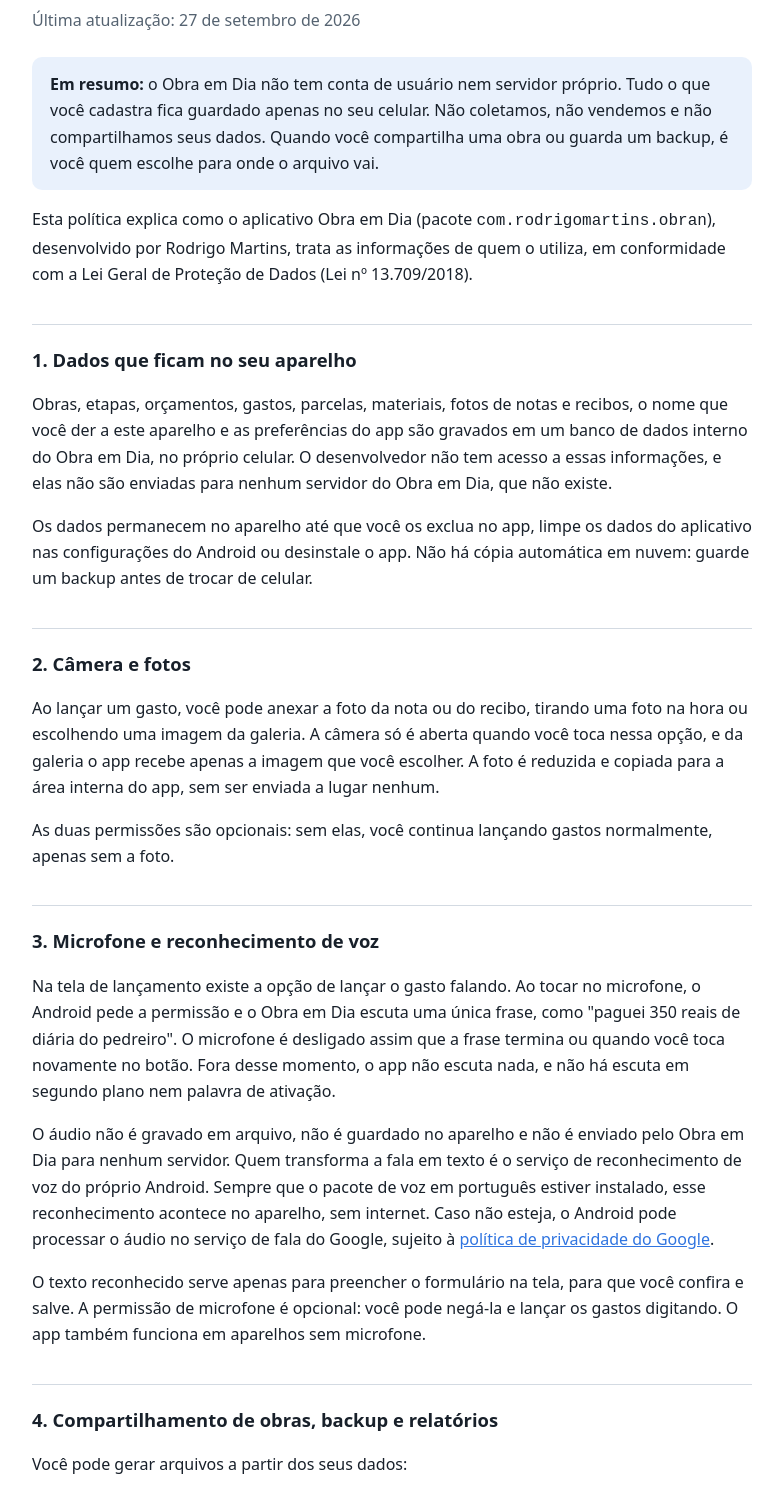
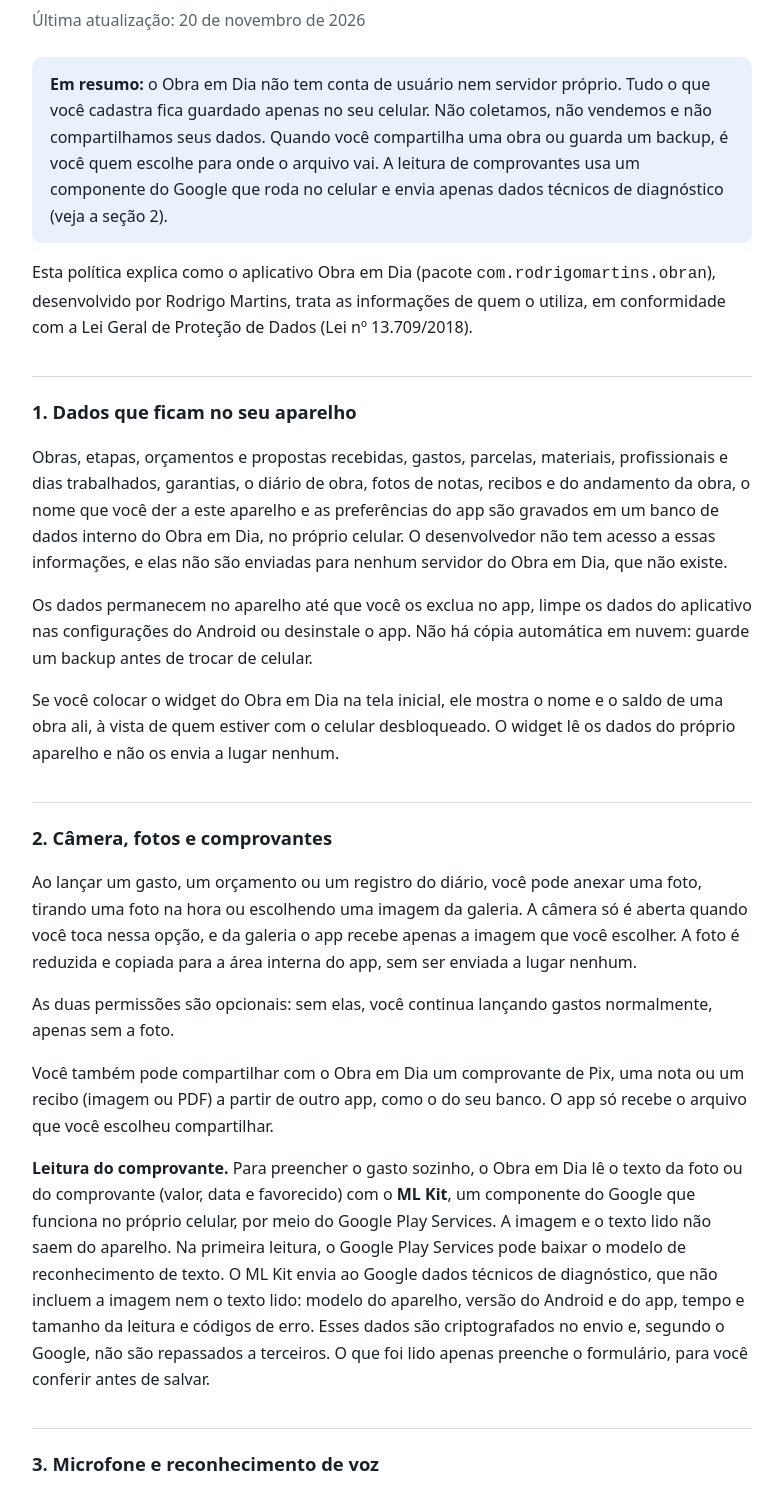
Before and after one commit to rodmartinslima/obraN-privacidade, a plain HTML site: page index.html in a window 1280 px wide. Shown: the part 85-1576 px from the top of the page, without its empty margins (248-1031 px from the left). Drawn offline with Linux system fonts and the light colour scheme.

Commit message:
Politica: leitura de comprovantes pelo ML Kit, novos dados e widget
A leitura do comprovante usa o ML Kit do Google, que roda no aparelho mas
envia ao Google dados tecnicos de diagnostico (modelo, versoes, tempo de
leitura, erros). A politica dizia que nada saia do celular; agora descreve
esse envio, o recebimento de arquivos compartilhados, os dados novos que
ficam no aparelho (diarias, garantias, diario, propostas) e o widget.

Co-Authored-By: Claude Opus 5.5 <noreply@anthropic.com>

```diff
--- a/index.html
+++ b/index.html
@@ -23,28 +23,41 @@
 <body>
 <main>
 <h1>Política de Privacidade do Obra em Dia</h1>
-<p class="data">Última atualização: 27 de setembro de 2026</p>
+<p class="data">Última atualização: 20 de novembro de 2026</p>
 
 <p class="resumo"><strong>Em resumo:</strong> o Obra em Dia não tem conta de usuário nem servidor próprio. Tudo o que você
 cadastra fica guardado apenas no seu celular. Não coletamos, não vendemos e não compartilhamos seus dados. Quando você
-compartilha uma obra ou guarda um backup, é você quem escolhe para onde o arquivo vai.</p>
+compartilha uma obra ou guarda um backup, é você quem escolhe para onde o arquivo vai. A leitura de comprovantes
+usa um componente do Google que roda no celular e envia apenas dados técnicos de diagnóstico (veja a seção 2).</p>
 
 <p>Esta política explica como o aplicativo Obra em Dia (pacote <code>com.rodrigomartins.obran</code>), desenvolvido por
 Rodrigo Martins, trata as informações de quem o utiliza, em conformidade com a Lei Geral de Proteção de Dados
 (Lei nº 13.709/2018).</p>
 
 <h2>1. Dados que ficam no seu aparelho</h2>
-<p>Obras, etapas, orçamentos, gastos, parcelas, materiais, fotos de notas e recibos, o nome que você der a este aparelho e
+<p>Obras, etapas, orçamentos e propostas recebidas, gastos, parcelas, materiais, profissionais e dias trabalhados,
+garantias, o diário de obra, fotos de notas, recibos e do andamento da obra, o nome que você der a este aparelho e
 as preferências do app são gravados em um banco de dados interno do Obra em Dia, no próprio celular. O desenvolvedor não
 tem acesso a essas informações, e elas não são enviadas para nenhum servidor do Obra em Dia, que não existe.</p>
 <p>Os dados permanecem no aparelho até que você os exclua no app, limpe os dados do aplicativo nas configurações do
 Android ou desinstale o app. Não há cópia automática em nuvem: guarde um backup antes de trocar de celular.</p>
+<p>Se você colocar o widget do Obra em Dia na tela inicial, ele mostra o nome e o saldo de uma obra ali, à vista de quem
+estiver com o celular desbloqueado. O widget lê os dados do próprio aparelho e não os envia a lugar nenhum.</p>
 
-<h2>2. Câmera e fotos</h2>
-<p>Ao lançar um gasto, você pode anexar a foto da nota ou do recibo, tirando uma foto na hora ou escolhendo uma imagem da
+<h2>2. Câmera, fotos e comprovantes</h2>
+<p>Ao lançar um gasto, um orçamento ou um registro do diário, você pode anexar uma foto, tirando uma foto na hora ou escolhendo uma imagem da
 galeria. A câmera só é aberta quando você toca nessa opção, e da galeria o app recebe apenas a imagem que você escolher.
 A foto é reduzida e copiada para a área interna do app, sem ser enviada a lugar nenhum.</p>
 <p>As duas permissões são opcionais: sem elas, você continua lançando gastos normalmente, apenas sem a foto.</p>
+<p>Você também pode compartilhar com o Obra em Dia um comprovante de Pix, uma nota ou um recibo (imagem ou PDF) a partir
+de outro app, como o do seu banco. O app só recebe o arquivo que você escolheu compartilhar.</p>
+<p><strong>Leitura do comprovante.</strong> Para preencher o gasto sozinho, o Obra em Dia lê o texto da foto ou do
+comprovante (valor, data e favorecido) com o <strong>ML Kit</strong>, um componente do Google que funciona no próprio
+celular, por meio do Google Play Services. A imagem e o texto lido não saem do aparelho. Na primeira leitura, o Google
+Play Services pode baixar o modelo de reconhecimento de texto. O ML Kit envia ao Google dados técnicos de
+diagnóstico, que não incluem a imagem nem o texto lido: modelo do aparelho, versão do Android e do app, tempo e tamanho
+da leitura e códigos de erro. Esses dados são criptografados no envio e, segundo o Google, não são repassados a
+terceiros. O que foi lido apenas preenche o formulário, para você conferir antes de salvar.</p>
 
 <h2>3. Microfone e reconhecimento de voz</h2>
 <p>Na tela de lançamento existe a opção de lançar o gasto falando. Ao tocar no microfone, o Android pede a permissão e o
@@ -77,6 +90,7 @@ de quem recebe. Ao importar um arquivo de outra pessoa, os dados dele são mescl
 <table>
   <tr><th>Serviço</th><th>Quando é usado</th><th>O que recebe</th></tr>
   <tr><td>Serviço de reconhecimento de voz do Android</td><td>Ao lançar um gasto pela voz</td><td>O áudio da frase falada, processado no próprio aparelho quando há pacote de voz em português instalado</td></tr>
+  <tr><td>ML Kit (Google), pelo Google Play Services</td><td>Ao ler o texto de uma foto ou de um comprovante compartilhado</td><td>Nada da imagem nem do texto lido, que ficam no aparelho; apenas dados técnicos de diagnóstico: modelo do aparelho, versão do Android e do app, tempo e tamanho da leitura e códigos de erro</td></tr>
   <tr><td>Google Play</td><td>Ao comprar ou restaurar o Obra em Dia Pro</td><td>A compra é processada pelo Google; o app recebe apenas a confirmação de que o produto foi adquirido</td></tr>
 </table>
 </div>
@@ -86,7 +100,8 @@ de quem recebe. Ao importar um arquivo de outra pessoa, os dados dele são mescl
 <h2>6. O que o Obra em Dia não faz</h2>
 <ul>
   <li>Não exige cadastro, login ou e-mail.</li>
-  <li>Não usa ferramentas de análise, rastreamento ou publicidade.</li>
+  <li>Não usa ferramentas de análise, rastreamento ou publicidade. O único envio automático são os dados técnicos de
+  diagnóstico do ML Kit descritos acima, que não identificam o que você leu.</li>
   <li>Não vende nem compartilha seus dados com terceiros para qualquer finalidade.</li>
   <li>Não acessa sua localização, seus contatos ou arquivos além dos que você escolher.</li>
   <li>Não escuta em segundo plano: o microfone só funciona enquanto você usa o botão de voz.</li>
```
